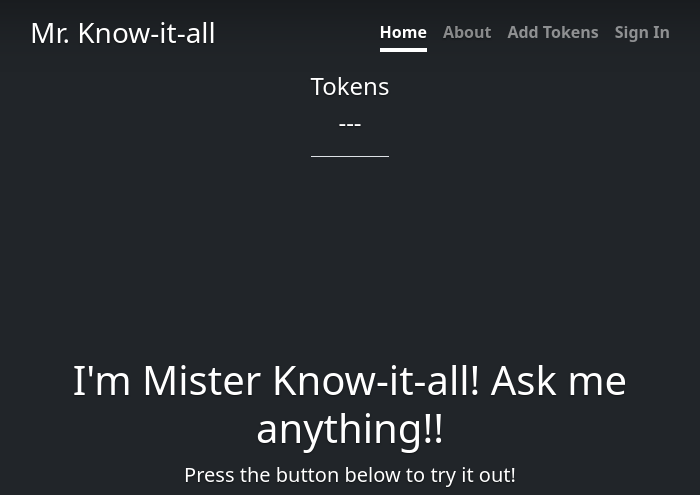
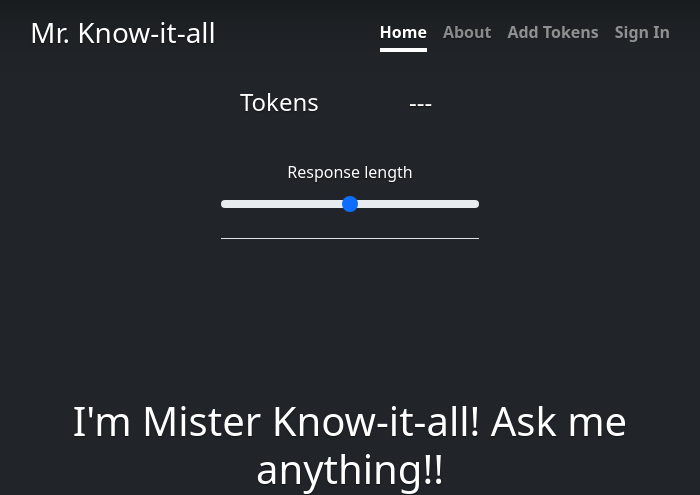
Before and after one commit to poorcag/mister-kia-admin, a Flask app: template templates/index.html in a window 1280 px wide. Shown: the top 495 px of the page, without its empty margins (290-990 px from the left). Run offline with Flask 3, Linux system fonts and the light colour scheme; the template is opened without the code that fills it, so the values that code supplies are empty; some libraries are stand-ins or nearby versions.

Commit message:
Adjustable response length

```diff
--- a/main.py
+++ b/main.py
@@ -29,7 +29,8 @@ from parsing import (
     check_auth_keys,
     answer_my_question,
     text_to_speech,
-    sanitise_text
+    sanitise_text,
+    validate_response_length
 )
 from costs import calculate_query_cost
 
@@ -73,9 +74,16 @@ def ask_question() -> Response:
     chat_context = request.form['chat_context']
     user_context = json.loads(chat_context)
 
+    try:
+        requested_response_length = int(request.form['response_length'])
+        clean_response_len = validate_response_length(requested_response_length)
+    except:
+        logger.info(f"Someone tried to give us {requested_response_length} as a response length")
+        clean_response_len = 20
+
     transcript = transcribe_from_audio(audio_file)
 
-    answer = answer_my_question(transcript, user_context)
+    answer = answer_my_question(transcript, user_context, clean_response_len)
 
     token_cost = calculate_query_cost(answer)
 
--- a/static/recording.js
+++ b/static/recording.js
@@ -14,6 +14,10 @@ function sleep(ms) {
 }
 function getRandomInt(max) {
     return Math.floor(Math.random() * max);
+}
+
+function desiredResponseLength() {
+    return document.getElementById('messageLength').value
 }
 
 async function askMisterKnowitall() {
@@ -53,6 +57,7 @@ async function handleFinishRecording() {
     const formData = new FormData()
     formData.append("audio_file", blob)
     formData.append('chat_context', JSON.stringify(chatContext));
+    formData.append('response_length', desiredResponseLength())
 
     try {
         const token = await firebase.auth().currentUser.getIdToken();
--- a/templates/index.html
+++ b/templates/index.html
@@ -57,10 +57,18 @@
     <div id="tokenUI">
       <div class="container d-flex flex-wrap justify-content-center">
         <header class="py-3 mb-4 border-bottom">
-          <div class="d-flex align-items-center mb-3 mb-lg-0 me-lg-auto text-decoration-none">
-            <span class="fs-4">Tokens</span>
+          <div class="row py-3 mb-4">
+            <div class="col">
+              <span class="fs-4">Tokens</span>
+            </div>
+            <div class="col">
+              <span class="fs-4" id="tokenCount">---</span>
+            </div>
           </div>
-            <span class="fs-4" id="tokenCount">---</span>
+          <div>
+            <label for="messageLength" class="form-label">Response length</label>
+            <input type="range" class="form-range" min="10" max="100" id="messageLength">
+          </div>
         </header>
       </div>
     </div>
```
Also changed, not shown: parsing.py (+6 -6 lines).
